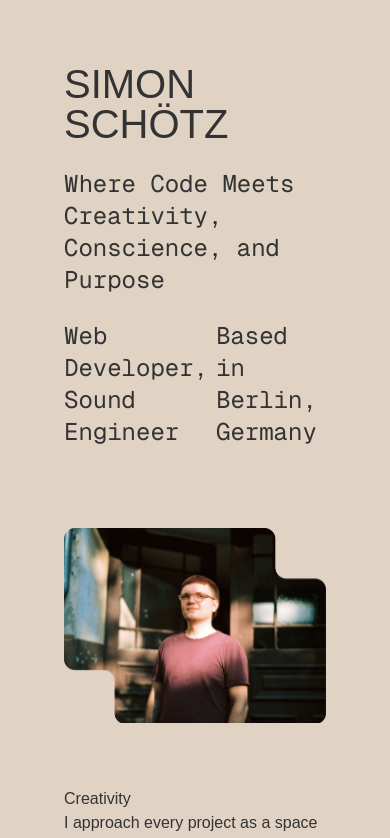
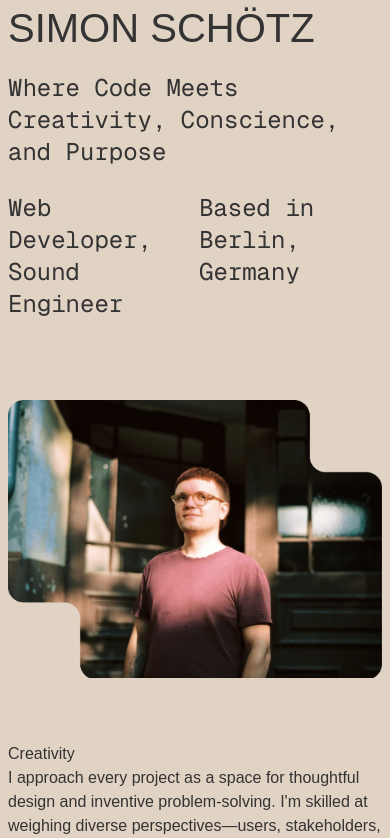
Before and after one commit to SimonSchoetz/simon-schoetz-website-2025, a Next.js app: page / in a window 390 px wide. Shown: the top 838 px of the page. Built offline with nearby package versions, Linux system fonts and the light colour scheme.

Commit message:
finish hero section for now

```diff
--- a/app/globals.css
+++ b/app/globals.css
@@ -14,7 +14,7 @@
 
 @media (prefers-color-scheme: dark) {
   :root {
-    --background: #2f2f2f;
+    --background: #000;
     --foreground: #d2d2d2;
   }
 }
--- a/app/page.tsx
+++ b/app/page.tsx
@@ -5,9 +5,9 @@ import Image from 'next/image';
 const MainPage: NextPage = () => {
   return (
     <>
-      <main className='flex flex-col gap-16 p-16 '>
+      <main className='flex flex-col gap-16 p-16 max-sm:p-2'>
         <Section>
-          <div className='flex flex-col md:flex-row items-center md:items-start gap-20'>
+          <div className='flex flex-col sm:flex-row items-center sm:items-start gap-20'>
             <div className='flex-1 flex flex-col gap-6'>
               <h1 className='text-[clamp(2.5rem,10vw,8rem)] leading-[1] uppercase'>
                 Simon Schötz
@@ -15,11 +15,9 @@ const MainPage: NextPage = () => {
               <p className='font-mono text-2xl'>
                 Where Code Meets Creativity, Conscience, and Purpose
               </p>
-              <div className='font-mono text-2xl flex gap-2'>
-                <p className='flex-1 whitespace-break-spaces'>
-                  Web Developer,{'\n'}Sound Engineer
-                </p>
-                <p className='flex-1'>Based in Berlin, Germany</p>
+              <div className='font-mono  whitespace-break-spaces text-2xl flex gap-2'>
+                <p className='flex-1'>Web Developer,{'\n'}Sound Engineer</p>
+                <p className='flex-1'>Based in Berlin,{'\n'}Germany</p>
               </div>
             </div>
             <div className='flex-1 flex justify-center'>
```
